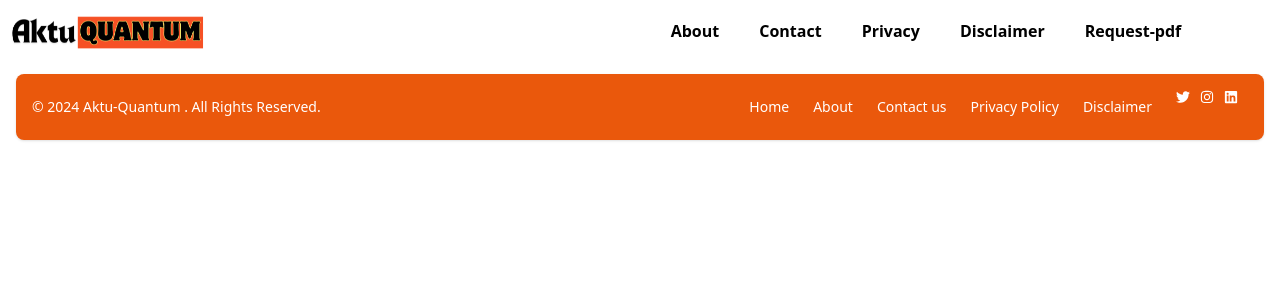
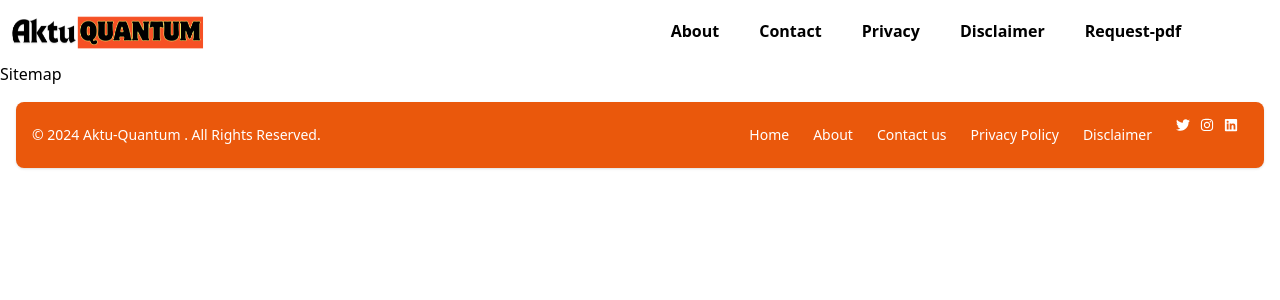
Before and after one commit to MuditxRajput/aktu_quantum_frontend, a React (Create React App) app: page /Sitemap.xml in a window 1280 px wide. Shown: the top 300 px of the page. Built offline with nearby package versions, Linux system fonts and the light colour scheme; no server answers.

Commit message:
'almost'

```diff
--- a/package.json
+++ b/package.json
@@ -10,6 +10,7 @@
     "@testing-library/jest-dom": "^5.17.0",
     "@testing-library/react": "^13.4.0",
     "@testing-library/user-event": "^13.5.0",
+    "axios": "^1.6.8",
     "pdfjs-dist": "^3.4.120",
     "react": "^18.2.0",
     "react-dom": "^18.2.0",
--- a/src/App.js
+++ b/src/App.js
@@ -10,6 +10,7 @@ import Disclaimer from "./Pages/Disclaimer";
 import Fottter from "./Pages/Fottter";
 import Homepage from "./Pages/Homepage";
 import PrivacyPolicy from "./Pages/PrivacyPolicy";
+import Sitemap from "./Pages/Sitemap";
 import AdminRoutes from "./Routes/AdminRoutes";
 import store from "./Store/configStore";
 const App = () => {
@@ -26,6 +27,7 @@ const App = () => {
           <Route path="/Disclaimer" element={<Disclaimer/>} />
           <Route path="/Privacy" element={<PrivacyPolicy/>} />
           <Route path="/Home" element={<Homepage/>} />
+          <Route path="/Sitemap.xml" element={<Sitemap/>} />
           {/* <Route path="/login" element={<LoginPage/>} /> */}
           {/* <Route path="/forgetPassword" element = {<ForgetPassword/>}  /> */}
           <Route path="/dashboard" element ={<AdminRoutes/>}>
--- /dev/null
+++ b/src/Pages/Sitemap.jsx
@@ -0,0 +1,40 @@
+// Fetch the sitemap in your React component
+import axios from 'axios';
+import React, { useEffect, useState } from 'react';
+
+const Sitemap = () => {
+  const [sitemap, setSitemap] = useState(null);
+
+  useEffect(() => {
+    const fetchSitemap = async () => {
+      try {
+        const response = await axios.get('http://localhost:8000/sitemap.xml');
+        setSitemap(response.data);
+      } catch (error) {
+        console.error('Error fetching sitemap:', error);
+      }
+    };
+
+    fetchSitemap();
+  }, []);
+
+  console.log("inside");
+  return (
+    <div>
+
+      <h1>Sitemap</h1>
+      <pre>{sitemap}</pre>
+    </div>
+  );
+};
+
+// export default Sitemap;
+
+
+// const Sitemap = () => {
+//   return (
+//     <div>Sitemap</div>
+//   )
+// }
+
+export default Sitemap
```
Also changed, not shown: 1 other file (tests, documents, lock files or other folders).
